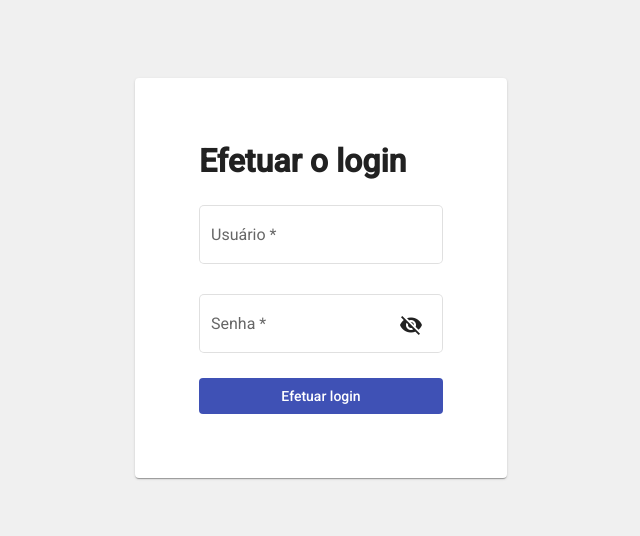
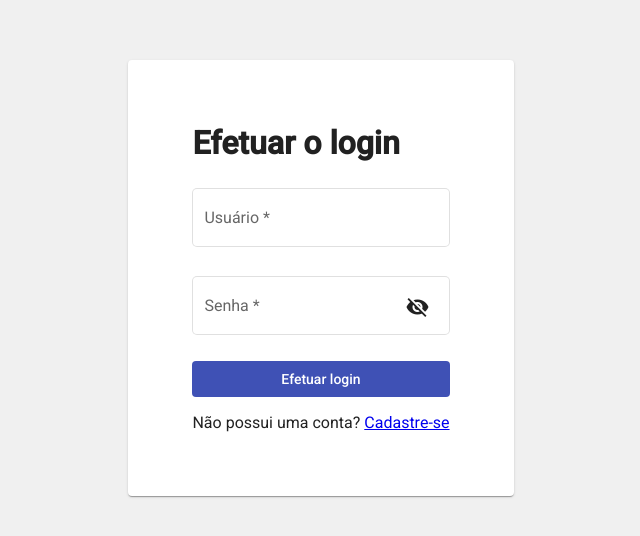
Before and after one commit to leouno99/task-manager, an Angular app: page /login in a window 1280 px wide. Shown: the part 122-658 px from the top of the page, without its empty margins (319-959 px from the left). Built offline with nearby package versions, Linux system fonts and the light colour scheme.

Commit message:
Link para registro de conta

```diff
--- a/src/app/login/login.component.html
+++ b/src/app/login/login.component.html
@@ -19,5 +19,7 @@
 
             <button mat-flat-button color="primary" type="submit">Efetuar login</button>
         </form>
+
+        <span class="register">Não possui uma conta? <a routerLink="/login/register">Cadastre-se</a></span>
     </mat-card>
 </div>
--- a/src/app/login/login.component.scss
+++ b/src/app/login/login.component.scss
@@ -12,5 +12,10 @@
             display: flex;
             flex-direction: column;
         }
+
+        >.register {
+            margin-top: 1rem;
+            display: block;
+        }
     }
 }
```
